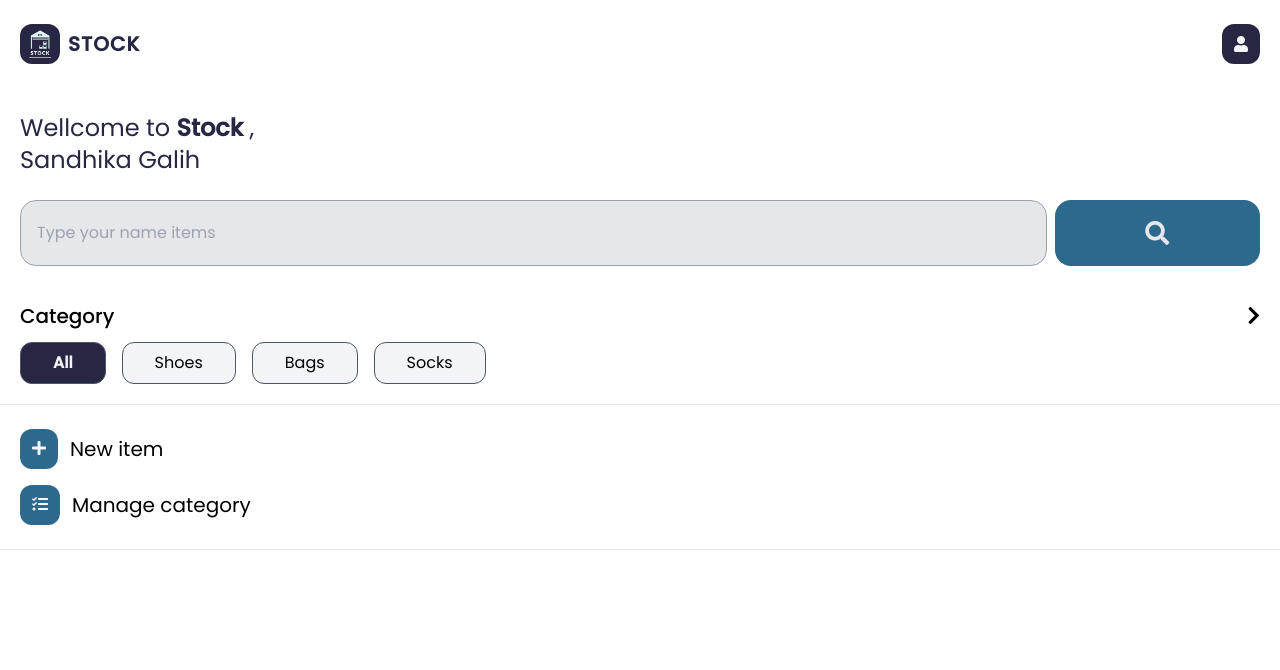
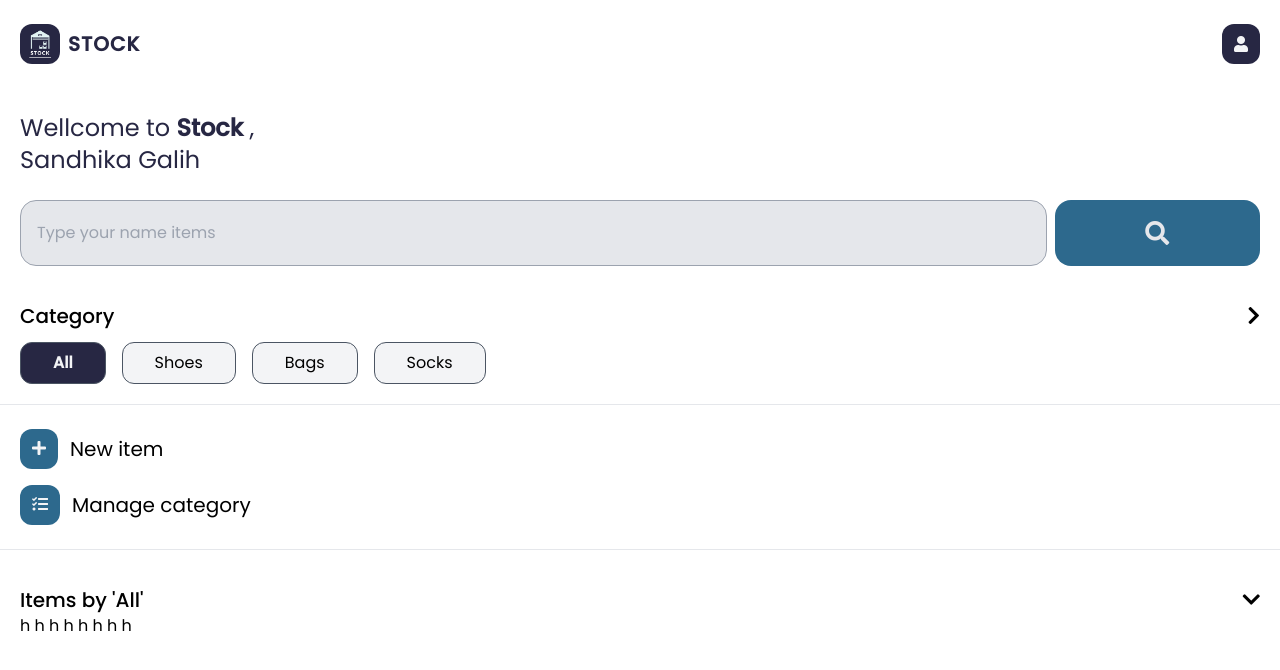
Before and after one commit to or-abdillh/stock-app, a Vue app: page / in a window 1280 px wide. Shown: the top 670 px of the page. Built offline with nearby package versions, Linux system fonts and the light colour scheme.

Commit message:
Create Card label section

```diff
--- /dev/null
+++ b/src/components/Card.vue
@@ -0,0 +1,19 @@
+<template>
+   <section id="card" class="s-container">
+      <div class="mt-3 text-xl flex justify-between items-center">
+         <p class="font-medium">Items by 'All'</p>
+         <i class="fa fa-chevron-down"></i>
+      </div>
+      <template v-for="card in 8" :key="card">
+         h
+      </template>
+   </section>
+</template>
+
+<style>
+
+   @import "../style/reset.css";
+   @import "../style/var.css";
+   @import "../style/components/container.css";
+
+</style>
--- a/src/views/Home.vue
+++ b/src/views/Home.vue
@@ -3,6 +3,7 @@
 	<SearchBar></SearchBar>
 	<CategoryBar></CategoryBar>
 	<Menu></Menu>
+	<Card></Card>
 </template>
 
 <style scoped>
@@ -15,5 +16,6 @@
    import SearchBar from '../components/SearchBar.vue'
    import CategoryBar from '../components/CategoryBar.vue'
    import Menu from '../components/Menu.vue'
+   import Card from '../components/Card.vue'
 
 </script>
```
Also changed, not shown: manifest.json, public/product.jpg (added).
